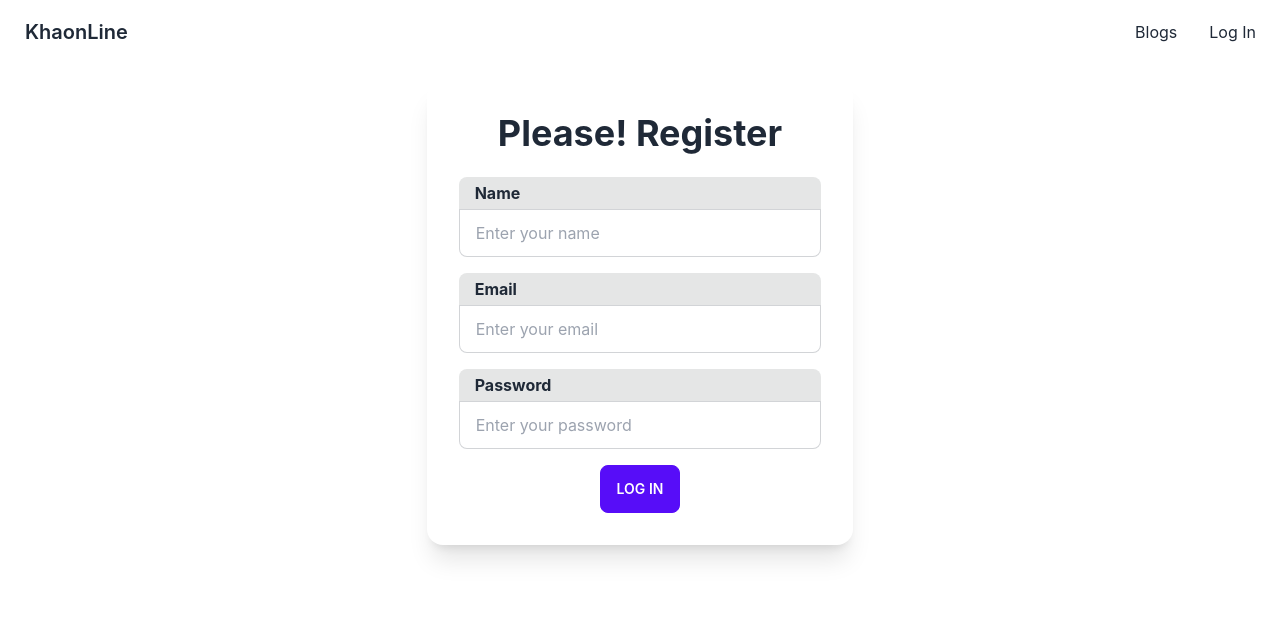
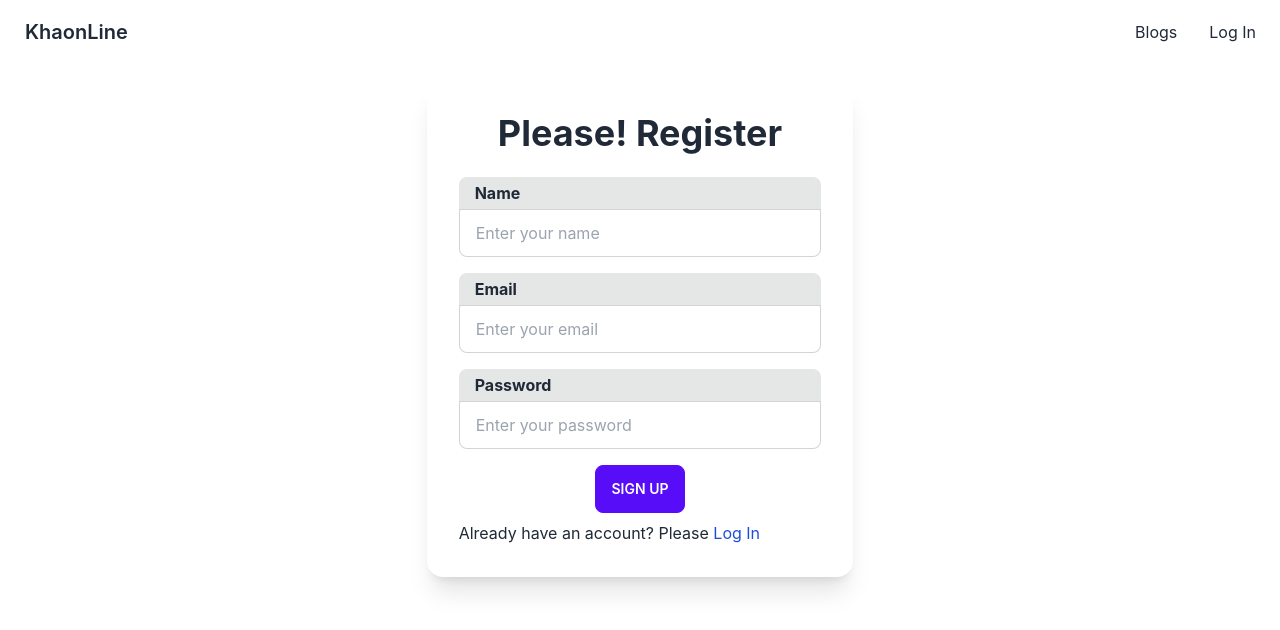
Before and after one commit to md-rafiul/service-review-client, a React (Create React App) app: page /signup in a window 1280 px wide. Shown: the top 630 px of the page. Built offline with nearby package versions, Linux system fonts and the light colour scheme.

Commit message:
firebase config with .env

```diff
--- a/src/Firebase/Firebase.config.js
+++ b/src/Firebase/Firebase.config.js
@@ -0,0 +1,19 @@
+// Import the functions you need from the SDKs you need
+import { initializeApp } from "firebase/app";
+// TODO: Add SDKs for Firebase products that you want to use
+// https://firebase.google.com/docs/web/setup#available-libraries
+
+// Your web app's Firebase configuration
+const firebaseConfig = {
+  apiKey: process.env.REACT_APP_apiKey,
+  authDomain: process.env.REACT_APP_authDomain,
+  projectId: process.env.REACT_APP_projectId,
+  storageBucket: process.env.REACT_APP_storageBucket,
+  messagingSenderId: process.env.REACT_APP_messagingSenderId,
+  appId: process.env.REACT_APP_appId,
+};
+
+// Initialize Firebase
+const app = initializeApp(firebaseConfig);
+
+export default app;
--- a/src/components/Footer/Footer.js
+++ b/src/components/Footer/Footer.js
@@ -18,7 +18,9 @@ const Footer = () => {
             <path d="M22.672 15.226l-2.432.811.841 2.515c.33 1.019-.209 2.127-1.23 2.456-1.15.325-2.148-.321-2.463-1.226l-.84-2.518-5.013 1.677.84 2.517c.391 1.203-.434 2.542-1.831 2.542-.88 0-1.601-.564-1.86-1.314l-.842-2.516-2.431.809c-1.135.328-2.145-.317-2.463-1.229-.329-1.018.211-2.127 1.231-2.456l2.432-.809-1.621-4.823-2.432.808c-1.355.384-2.558-.59-2.558-1.839 0-.817.509-1.582 1.327-1.846l2.433-.809-.842-2.515c-.33-1.02.211-2.129 1.232-2.458 1.02-.329 2.13.209 2.461 1.229l.842 2.515 5.011-1.677-.839-2.517c-.403-1.238.484-2.553 1.843-2.553.819 0 1.585.509 1.85 1.326l.841 2.517 2.431-.81c1.02-.33 2.131.211 2.461 1.229.332 1.018-.21 2.126-1.23 2.456l-2.433.809 1.622 4.823 2.433-.809c1.242-.401 2.557.484 2.557 1.838 0 .819-.51 1.583-1.328 1.847m-8.992-6.428l-5.01 1.675 1.619 4.828 5.011-1.674-1.62-4.829z"></path>
           </svg>
           <p className="font-bold text-2xl">KhaonLine</p>
-          <p className="font-bold">Providing reliable tech since 1992</p>
+          <p className="font-bold">
+            Providing best quality & tasty foods since 1992
+          </p>
           <p>Copyright © 2022 - All right reserved</p>
         </div>
         <div>
--- a/src/components/LogIn/Login.js
+++ b/src/components/LogIn/Login.js
@@ -1,4 +1,5 @@
 import React from "react";
+import { Link } from "react-router-dom";
 
 const Login = () => {
   const handleLogin = (event) => {
@@ -39,6 +40,14 @@ const Login = () => {
               </button>
             </div>
           </form>
+          <div className="flex">
+            <p>
+              Already have an account? Please{" "}
+              <Link to="/signup" className=" text-blue-700">
+                Sign Up
+              </Link>
+            </p>
+          </div>
         </div>
       </div>
     </div>
--- a/src/components/SignUp/SignUp.js
+++ b/src/components/SignUp/SignUp.js
@@ -1,4 +1,5 @@
 import React from "react";
+import { Link } from "react-router-dom";
 
 const SignUp = () => {
   const handleSignup = (event) => {
@@ -48,10 +49,18 @@ const SignUp = () => {
 
             <div className="card-actions justify-center">
               <button type="submit" className="btn btn-primary">
-                Log In
+                Sign up
               </button>
             </div>
           </form>
+          <div className="flex">
+            <p>
+              Already have an account? Please{" "}
+              <Link to="/login" className=" text-blue-700">
+                Log In
+              </Link>
+            </p>
+          </div>
         </div>
       </div>
     </div>
```
